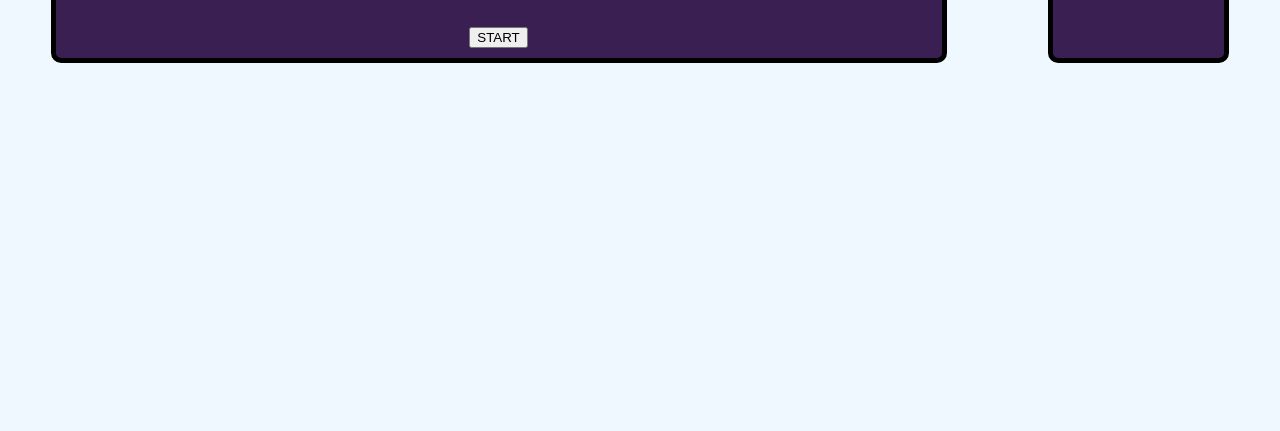
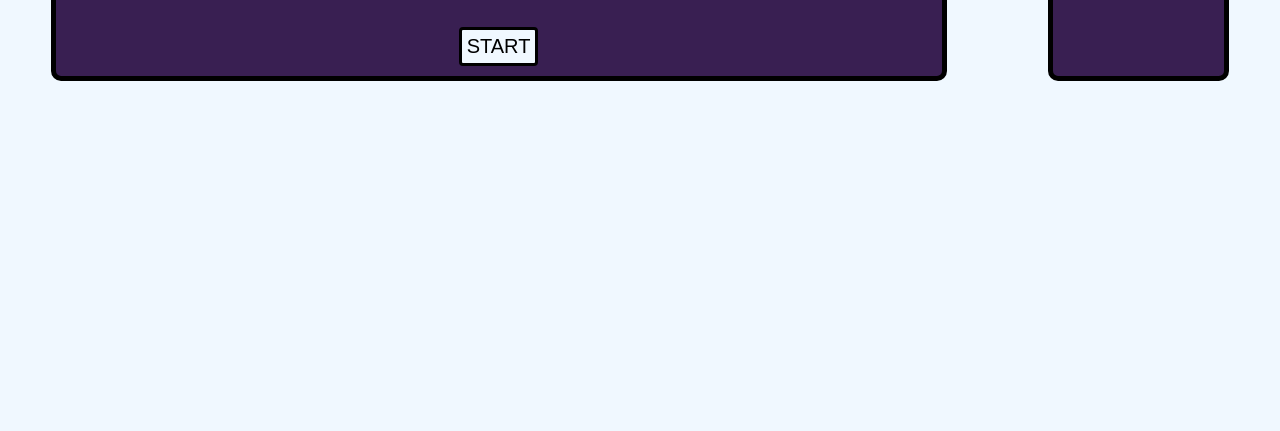
Before and after one commit to Unicorn-Barf/JavaScript_Quiz_Game, a plain HTML site: page index.html in a window 1280 px wide. Shown: the part 369-800 px from the top of the page. Drawn offline with nearby package versions, Linux system fonts and the light colour scheme.

Commit message:
Added CSS to start button and Highscore Button

```diff
--- a/assets/css/style.css
+++ b/assets/css/style.css
@@ -28,6 +28,18 @@ body {
     background-color: rgb(50, 50, 50);
     border-bottom: 10px solid black;
 }
+
+/* format start button and highscore button */
+#start-button, #hs-button {
+    font-size: 20px;
+    padding: 5px;
+    background-color: aliceblue;
+    color: black;
+    border: 3px solid black;
+    border-radius: 4px;
+
+}
+
 /* Game container flexbox and 70% width */
 #game-container {
     display: flex;
@@ -69,7 +81,7 @@ li.li-answer {
 }
 
 /* Highlight answer on hover */
-li.li-answer:hover {
+li.li-answer:hover, #start-button:hover, #hs-button:hover {
     background-color: blue;
     color: white;
 }
```
Also changed, not shown: 1 other file.
